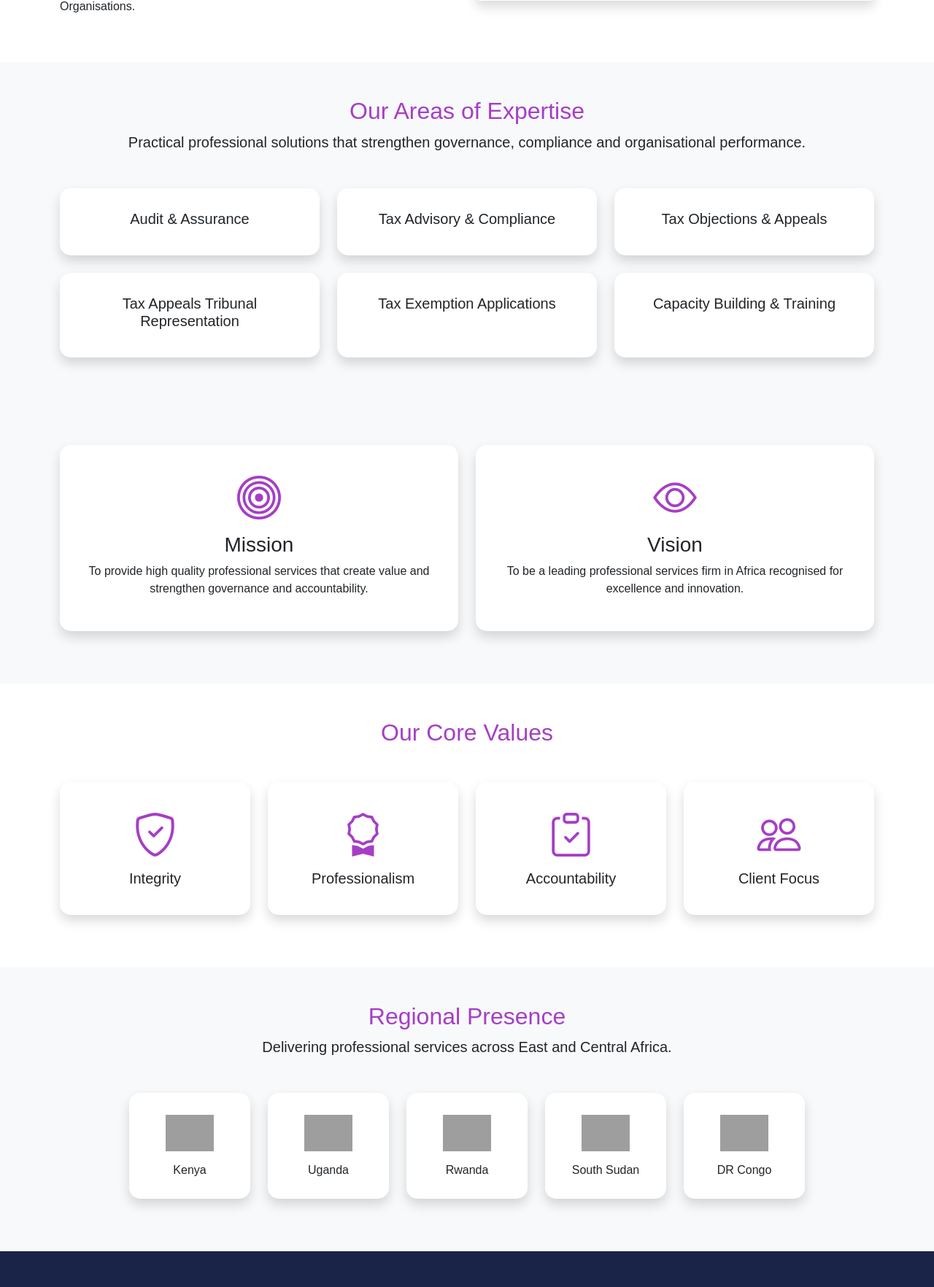
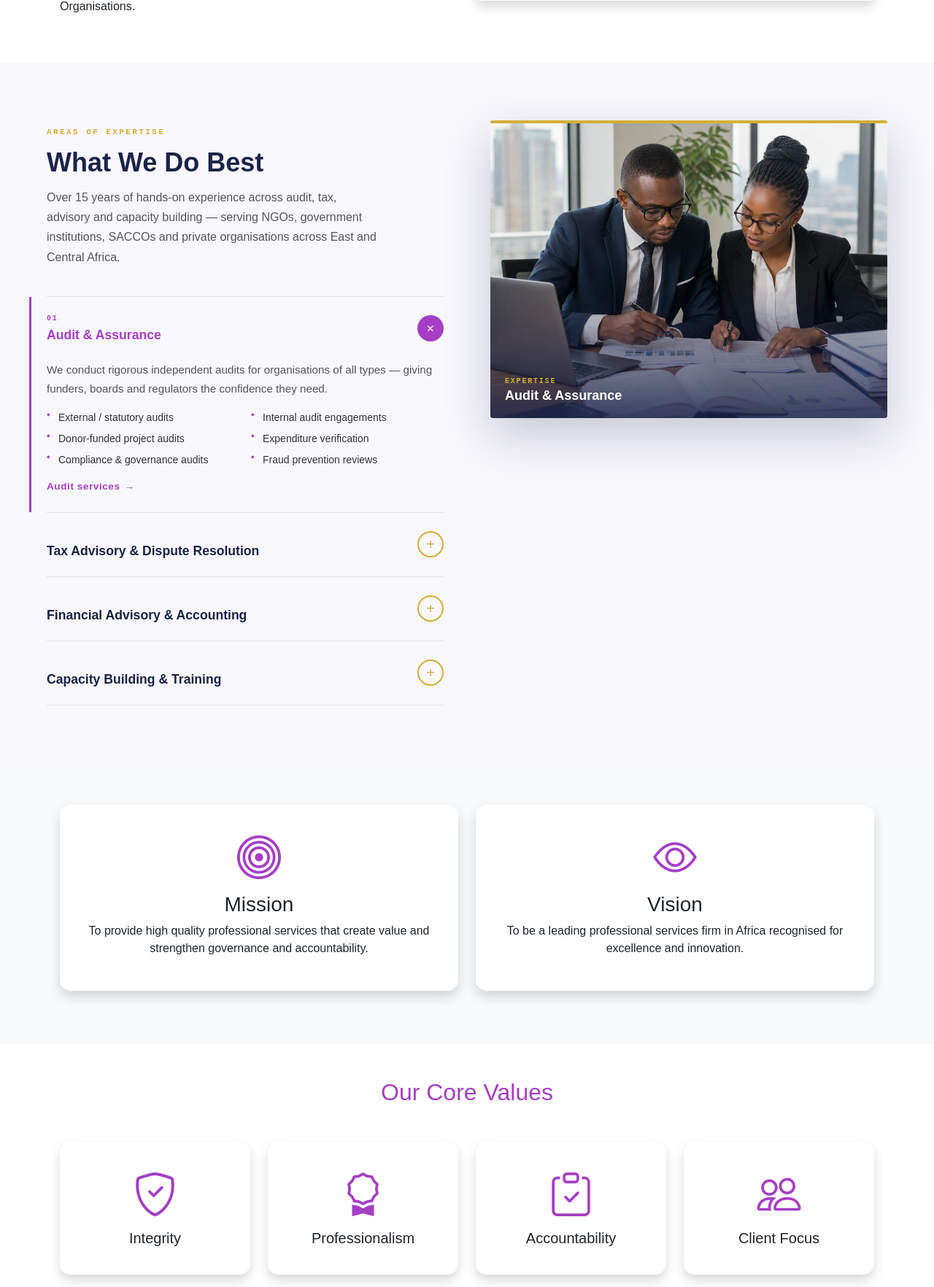
Before and after one commit to bmitigoa/obusubiri-associates-website, a Django app: page /about/ in a window 1280 px wide. Shown: the part 943-2707 px from the top of the page at 73% size. Run offline with Django 5.2, Linux system fonts and the light colour scheme; grey boxes are pictures that could not be loaded.

Commit message:
Update view logic and add post-merge script automation
Replit-Commit-Author: Agent

```diff
--- a/core/views.py
+++ b/core/views.py
@@ -105,7 +105,102 @@ def home(request):
 
 
 def about(request):
-    return render(request, 'about.html')
+    sp_panels = [
+        {
+            'number': '01',
+            'title': 'Audit & Assurance',
+            'image': 'images/sp-audit.jpg',
+            'image_alt': 'Audit professionals reviewing financial statements',
+            'desc': (
+                'We conduct rigorous independent audits for organisations of all types — '
+                'giving funders, boards and regulators the confidence they need.'
+            ),
+            'items': [
+                'External / statutory audits',
+                'Internal audit engagements',
+                'Donor-funded project audits',
+                'Expenditure verification',
+                'Compliance & governance audits',
+                'Fraud prevention reviews',
+            ],
+            'cta_text': 'Audit services',
+            'cta_url': '/services/external-audit/',
+        },
+        {
+            'number': '02',
+            'title': 'Tax Advisory & Dispute Resolution',
+            'image': 'images/sp-tax.jpg',
+            'image_alt': 'Tax documents and calculator on a professional desk',
+            'desc': (
+                'From day-to-day compliance to complex KRA disputes and Tax Appeals '
+                'Tribunal representation — we keep your organisation tax-compliant and protected.'
+            ),
+            'items': [
+                'Corporate & VAT tax planning',
+                'Annual tax return filing',
+                'PAYE compliance reviews',
+                'KRA tax objection preparation',
+                'Tax Appeals Tribunal representation',
+                'Tax exemption applications',
+            ],
+            'cta_text': 'Tax services',
+            'cta_url': '/services/tax-advisory/',
+        },
+        {
+            'number': '03',
+            'title': 'Financial Advisory & Accounting',
+            'image': 'images/sp-advisory.jpg',
+            'image_alt': 'Financial advisory meeting in a modern boardroom',
+            'desc': (
+                'Practical financial guidance that sharpens planning, improves '
+                'reporting quality and drives long-term organisational sustainability.'
+            ),
+            'items': [
+                'Strategic financial planning',
+                'Budgeting & forecasting',
+                'Cash flow management',
+                'Bookkeeping & management accounts',
+                'Financial statement preparation',
+                'Performance & business analysis',
+            ],
+            'cta_text': 'Advisory services',
+            'cta_url': '/services/financial-advisory/',
+        },
+        {
+            'number': '04',
+            'title': 'Capacity Building & Training',
+            'image': 'images/sp-capacity.jpg',
+            'image_alt': 'Capacity building training workshop with African professionals',
+            'desc': (
+                'Tailored training programmes that build lasting institutional knowledge '
+                'in governance, finance, compliance and risk across all levels of staff.'
+            ),
+            'items': [
+                'Board governance & oversight',
+                'Finance for non-finance managers',
+                'Tax compliance workshops',
+                'Internal controls training',
+                'Risk management frameworks',
+                'NGO financial management',
+            ],
+            'cta_text': 'Training programmes',
+            'cta_url': '/training/',
+        },
+    ]
+    return render(request, 'about.html', {
+        'sp_id': 'about-expertise',
+        'sp_label': 'Areas of Expertise',
+        'sp_heading': 'What We Do Best',
+        'sp_intro': (
+            'Over 15 years of hands-on experience across audit, tax, advisory '
+            'and capacity building — serving NGOs, government institutions, '
+            'SACCOs and private organisations across East and Central Africa.'
+        ),
+        'sp_alt_bg': True,
+        'sp_flip': True,
+        'sp_badge_label': 'Expertise',
+        'sp_panels': sp_panels,
+    })
 
 
 def services(request):
--- a/templates/about.html
+++ b/templates/about.html
@@ -1,7 +1,16 @@
 {% extends 'base.html' %}
+{% load static %}
 
 {% block title %}
 About Us | Obusubiri MM & Associates
+{% endblock %}
+
+{% block css %}
+<link rel="stylesheet" href="{% static 'css/sticky-panels.css' %}">
+{% endblock %}
+
+{% block js %}
+<script src="{% static 'js/sticky-panels.js' %}"></script>
 {% endblock %}
 
 {% block content %}
@@ -152,82 +161,8 @@ About Us | Obusubiri MM & Associates
 
 </section>
 
-<!-- MISSION & VISION -->
-
-<!-- AREAS OF EXPERTISE -->
-
-<section class="bg-light py-5">
-
-    <div class="container">
-
-        <div class="text-center mb-5">
-
-            <h2 class="purple-text">
-                Our Areas of Expertise
-            </h2>
-
-            <p class="lead">
-                Practical professional solutions that strengthen governance,
-                compliance and organisational performance.
-            </p>
-
-        </div>
-
-        <div class="row">
-
-            <div class="col-md-4 mb-4">
-                <div class="card service-card shadow h-100">
-                    <div class="card-body text-center">
-                        <h5>Audit & Assurance</h5>
-                    </div>
-                </div>
-            </div>
-
-            <div class="col-md-4 mb-4">
-                <div class="card service-card shadow h-100">
-                    <div class="card-body text-center">
-                        <h5>Tax Advisory & Compliance</h5>
-                    </div>
-                </div>
-            </div>
-
-            <div class="col-md-4 mb-4">
-                <div class="card service-card shadow h-100">
-                    <div class="card-body text-center">
-                        <h5>Tax Objections & Appeals</h5>
-                    </div>
-                </div>
-            </div>
-
-            <div class="col-md-4 mb-4">
-                <div class="card service-card shadow h-100">
-                    <div class="card-body text-center">
-                        <h5>Tax Appeals Tribunal Representation</h5>
-                    </div>
-                </div>
-            </div>
-
-            <div class="col-md-4 mb-4">
-                <div class="card service-card shadow h-100">
-                    <div class="card-body text-center">
-                        <h5>Tax Exemption Applications</h5>
-                    </div>
-                </div>
-            </div>
-
-            <div class="col-md-4 mb-4">
-                <div class="card service-card shadow h-100">
-                    <div class="card-body text-center">
-                        <h5>Capacity Building & Training</h5>
-                    </div>
-                </div>
-            </div>
-
-        </div>
-
-    </div>
-
-</section>
+<!-- AREAS OF EXPERTISE — sticky panels component -->
+{% include 'components/sticky_panels.html' %}
 
 <section class="bg-light py-5">
 
```
Also changed, not shown: 2 other files.
